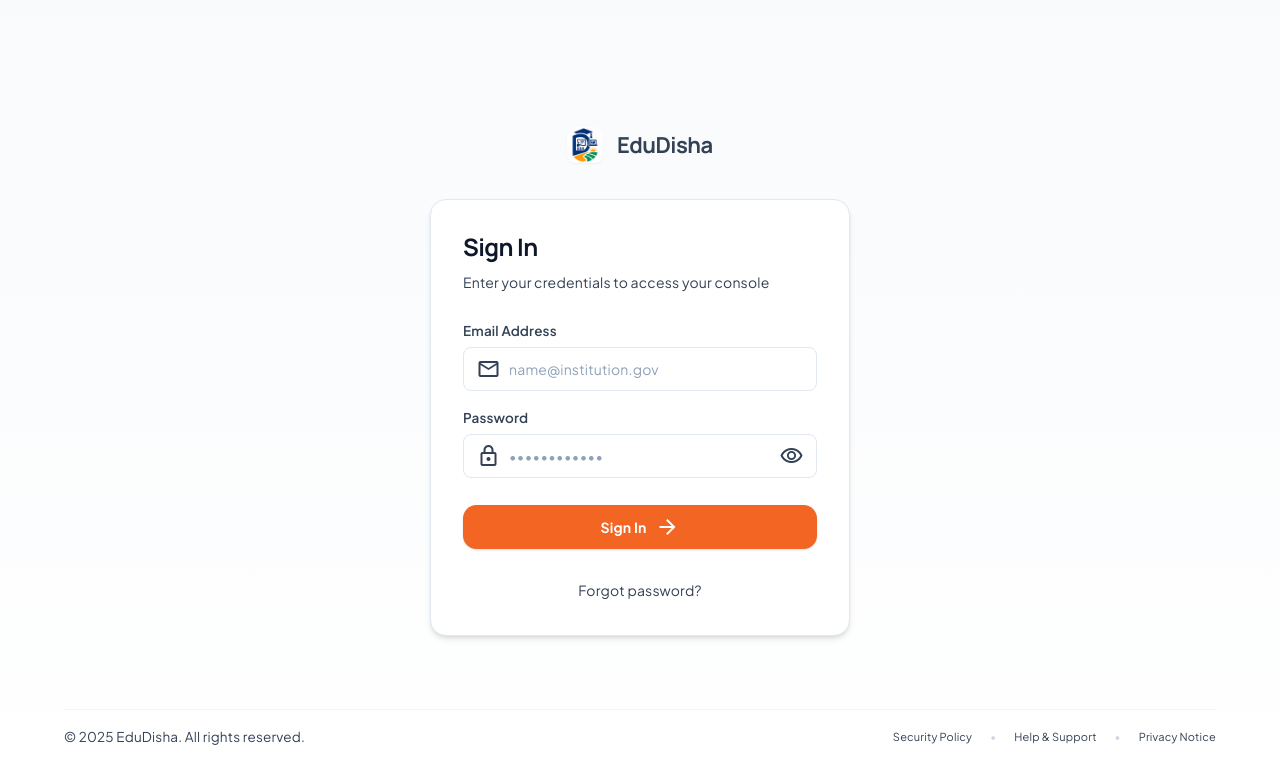
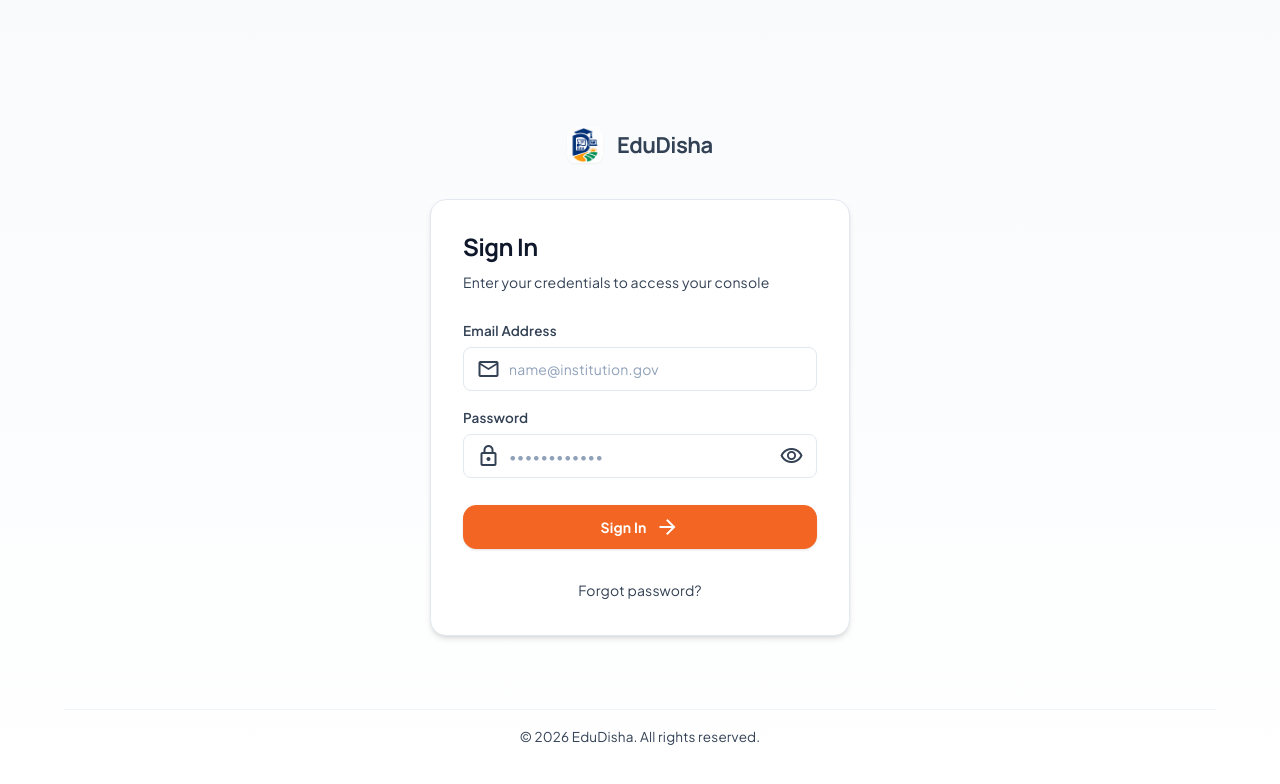
Before and after one commit to ShashankPonna/NCCT-platform, a React (Vite) app in the folder apps/web/: page / in a window 1280 px wide. Shown: the top 784 px of the page. Built offline with nearby package versions, Linux system fonts and the light colour scheme; no server answers; what @capacitor/core would draw is missing.

Commit message:
Data Populate + Name Correction

```diff
--- a/apps/web/src/LoginPage.tsx
+++ b/apps/web/src/LoginPage.tsx
@@ -55,24 +55,11 @@
         </div>
       </main>
 
-      {/* Clean, minimal footer */}
-      <footer className="w-full max-w-5xl mx-auto py-4 text-center text-xs text-brand-muted flex flex-col sm:flex-row items-center justify-between gap-2 border-t border-slate-100">
-        <div>
-          © 2025 EduDisha. All rights reserved.
-        </div>
-        <div className="flex items-center gap-4 text-[11px]">
-          <a className="hover:text-brand-primary transition-colors" href="#help">
-            Security Policy
-          </a>
-          <span className="text-slate-300">•</span>
-          <a className="hover:text-brand-primary transition-colors" href="#help">
-            Help &amp; Support
-          </a>
-          <span className="text-slate-300">•</span>
-          <a className="hover:text-brand-primary transition-colors" href="#help">
-            Privacy Notice
-          </a>
-        </div>
+      {/* Clean, minimal footer. The Security Policy / Help / Privacy links
+          that used to sit here all pointed at "#help" and went nowhere, so
+          they were removed (same rule as DECISIONS.md #67). */}
+      <footer className="w-full max-w-5xl mx-auto py-4 text-center text-xs text-brand-muted border-t border-slate-100">
+        © {new Date().getFullYear()} EduDisha. All rights reserved.
       </footer>
     </div>
   );
--- a/package.json
+++ b/package.json
@@ -1,5 +1,5 @@
 {
-  "name": "ncct-coop-training-platform",
+  "name": "edudisha",
   "private": true,
   "version": "0.0.1",
   "type": "module",
```
Also changed, not shown: 3 other files (tests, documents, lock files or other folders).
